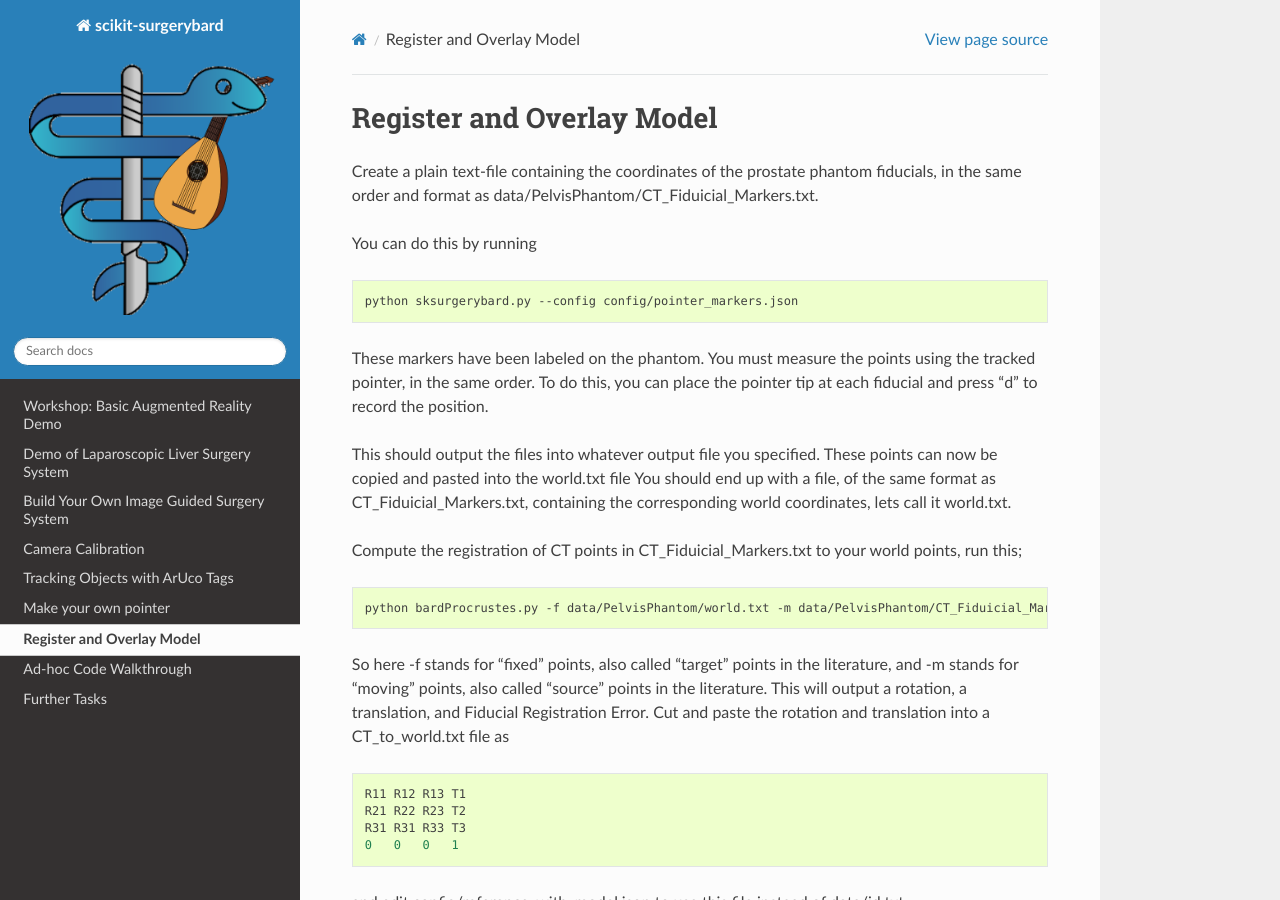
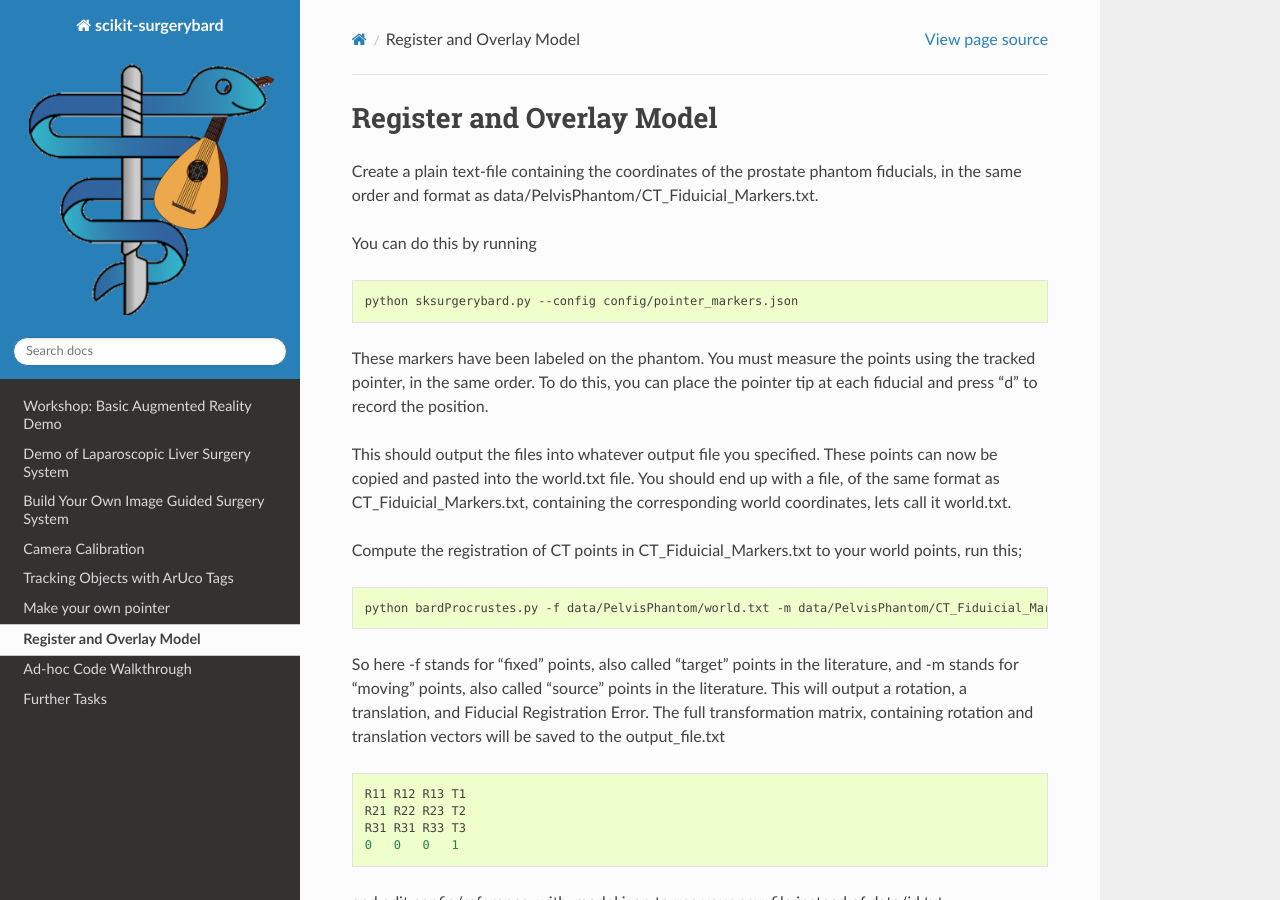
Before and after one commit to SciKit-Surgery/scikit-surgerybard, a Sphinx documentation site: the page built from doc/02_4_Register_And_Ovelay.rst, in a window 1280 px wide and 900 px high. Built offline with Sphinx 7.4.7 and the Read the Docs theme 3.1.0, drawn with Linux system fonts in a browser that asks for light colours; formulas are drawn with MathJax 3; some of the changed text lies outside the part shown.

Commit message:
Issue #122: Tweaks to docs, making it slightly easier to use.

```diff
--- a/doc/02_0_Build_Your_Own_Systems.rst
+++ b/doc/02_0_Build_Your_Own_Systems.rst
@@ -49,6 +49,6 @@
 
   .tox\test\Scripts\activate
 
-If all goes well the prompt should be preceded by (py36).
+If all goes well the prompt should be preceded by (test), which is the name of the virtual environment created by tox.
 
 You should now have BARD setup with all dependencies in your computer. Continue with the next task.
--- a/doc/02_4_Register_And_Ovelay.rst
+++ b/doc/02_4_Register_And_Ovelay.rst
@@ -16,17 +16,18 @@
 
 These markers have been labeled on the phantom. You must measure the points using the tracked pointer, in the same order. To do this, you can place the pointer tip at each fiducial and press "d" to record the position.
 
-This should output the files into whatever output file you specified. These points can now be copied and pasted into the world.txt file
+This should output the files into whatever output file you specified. These points can now be copied and pasted into the world.txt file.
 You should end up with a file, of the same format as CT_Fiduicial_Markers.txt, containing the corresponding world coordinates, lets call it world.txt.
 
 Compute the registration of CT points in CT_Fiduicial_Markers.txt to your world points, run this;
 ::
 
-  python bardProcrustes.py -f data/PelvisPhantom/world.txt -m data/PelvisPhantom/CT_Fiduicial_Markers.txt
+  python bardProcrustes.py -f data/PelvisPhantom/world.txt -m data/PelvisPhantom/CT_Fiduicial_Markers.txt -o output_file.txt
 
 So here -f stands for "fixed" points, also called "target" points in the literature, and -m stands for "moving" points, also called "source" points in the literature.
 This will output a rotation, a translation, and Fiducial Registration Error.
-Cut and paste the rotation and translation into a CT_to_world.txt file as
+The full transformation matrix, containing rotation and translation vectors will be saved to the output_file.txt
+
 ::
 
   R11 R12 R13 T1
```
Also changed, not shown: other parts of doc/02_4_Register_And_Ovelay.rst (+1 -1 lines).
